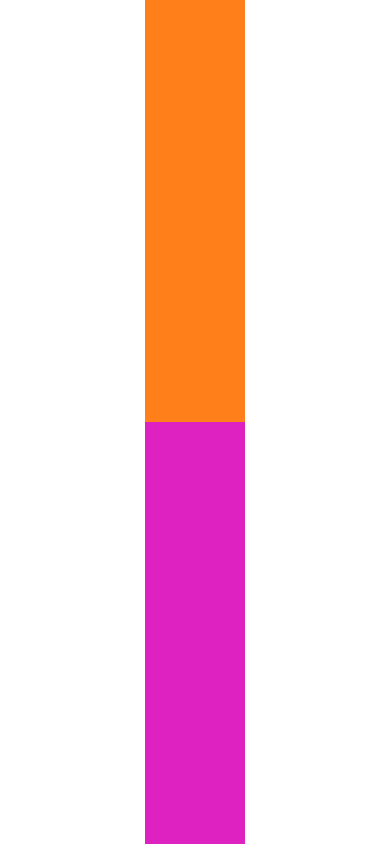
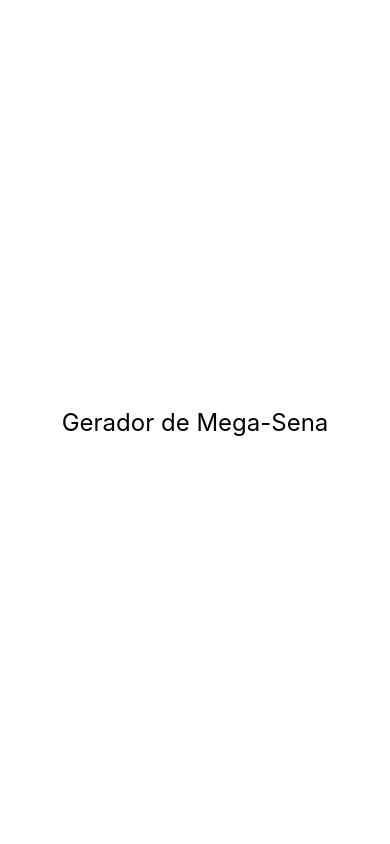
Before and after one commit to GeorgiSantana/Curso-React-Native, a React Native app: screen / in a window 390 px wide. Built offline with nearby package versions, Linux system fonts and the light colour scheme.

Commit message:
Criado primeiro component baseado em class

```diff
--- a/src/App.js
+++ b/src/App.js
@@ -1,7 +1,8 @@
 import React from 'react';
 import {StyleSheet, SafeAreaView} from 'react-native';
+import Mega from './components/mega/Mega';
 //import DigiteSeuNome from './components/DigiteSeuNome';
-import FlexV4 from './components/layout/FlexBoxV4';
+//import FlexV4 from './components/layout/FlexBoxV4';
 //import UsuarioLogado from './components/UsuarioLogado';
 //import ListaProdutos from './components/produtos/ListaProdutos';
 //import ListaProdutosV2 from './components/produtos/ListaProdutosV2';
@@ -22,9 +23,9 @@
 
 export default () => (
   <SafeAreaView style={style.App}>
+      <Mega />
+    {/*
     <FlexV4 />
-
-    {/*
     <FlexV1 />
     <DigiteSeuNome />
     <ListaProdutosV2 />
--- /dev/null
+++ b/src/components/mega/Mega.js
@@ -0,0 +1,9 @@
+import React, {Component} from 'react';
+import {Text} from 'react-native';
+import Estilo from '../estilo';
+
+export default class Mega extends Component {
+  render() {
+    return <Text style={Estilo.txtG}>Gerador de Mega-Sena</Text>;
+  }
+}
```
